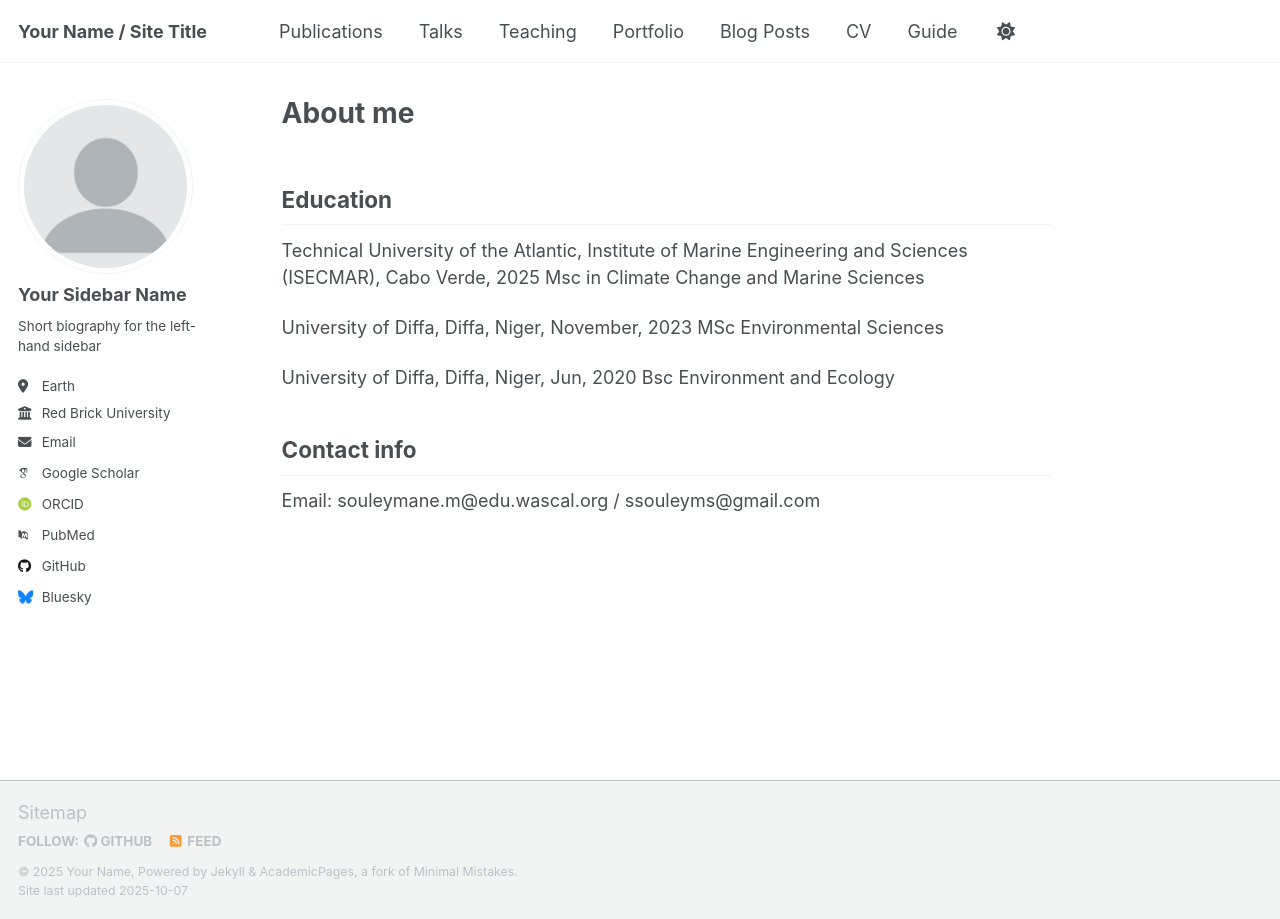
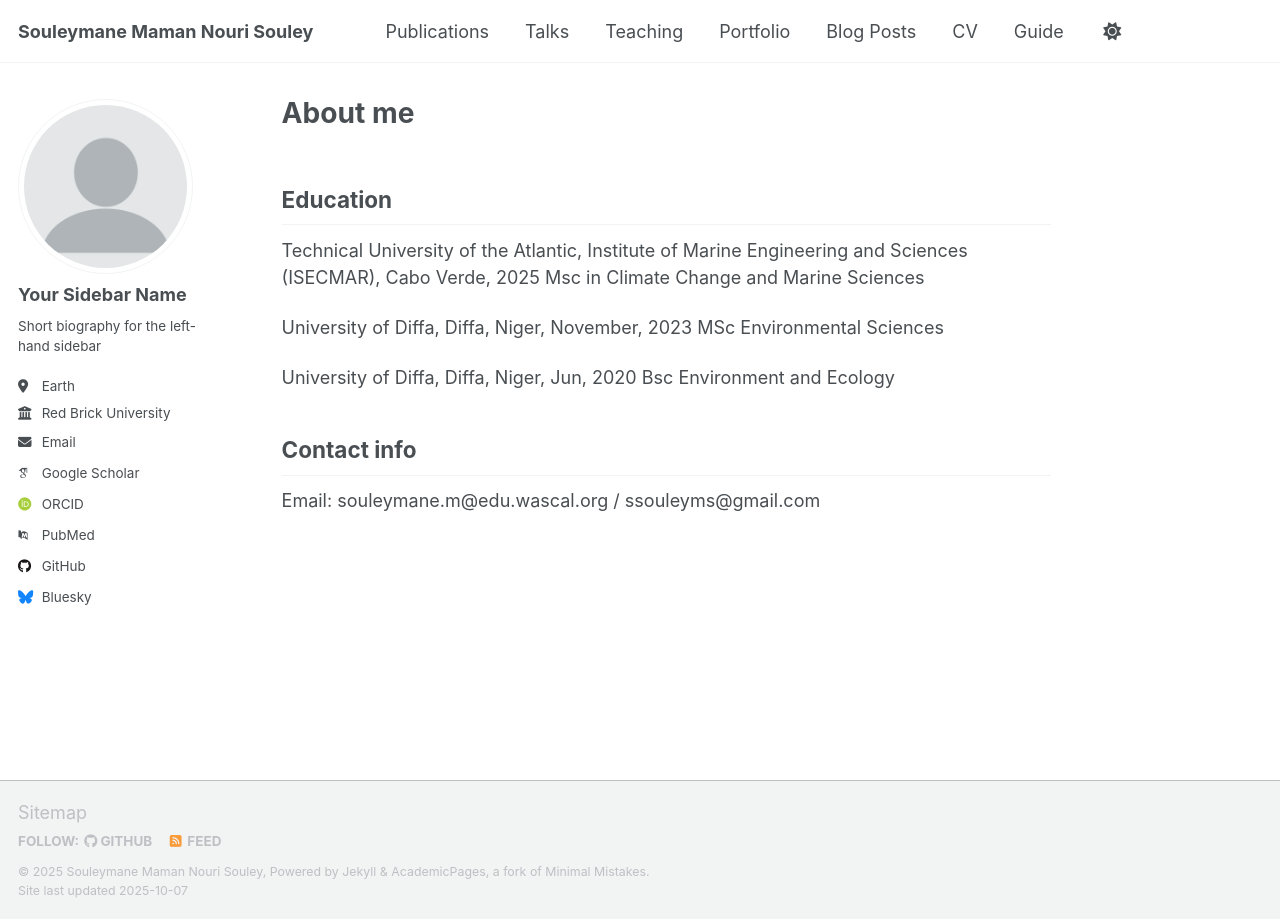
Before and after one commit to halieute/halieute.github.io, a Jekyll site: the page built from _pages/about.md, in a window 1280 px wide. Built offline with Jekyll 4.4.1, drawn with Linux system fonts in a browser that asks for light colours; some web fonts are replaced; a script that is not in the unit is left out.

Commit message:
Update site title and name in config

```diff
--- a/_config.yml
+++ b/_config.yml
@@ -9,9 +9,9 @@
 # Basic Site Settings
 locale                   : "en-US"
 site_theme               : "default" # Currently available options are "default", "air"
-title                    : "Your Name / Site Title"
+title                    : "Souleymane Maman Nouri Souley"
 title_separator          : "-"
-name                     : &name "Your Name"
+name                     : &name "Souleymane Maman Nouri Souley"
 description              : &description "Your Name's academic portfolio"   # Update this with a general description of your site, this is the default if not overridden by a page
 url                      : https://academicpages.github.io # The base hostname & protocol for your site e.g. "https://[your GitHub username].github.io",
                                                            # or if you already have some other page hosted on Github then use "https://[your GitHub username].github.io/[Your Repo Name]"
```
